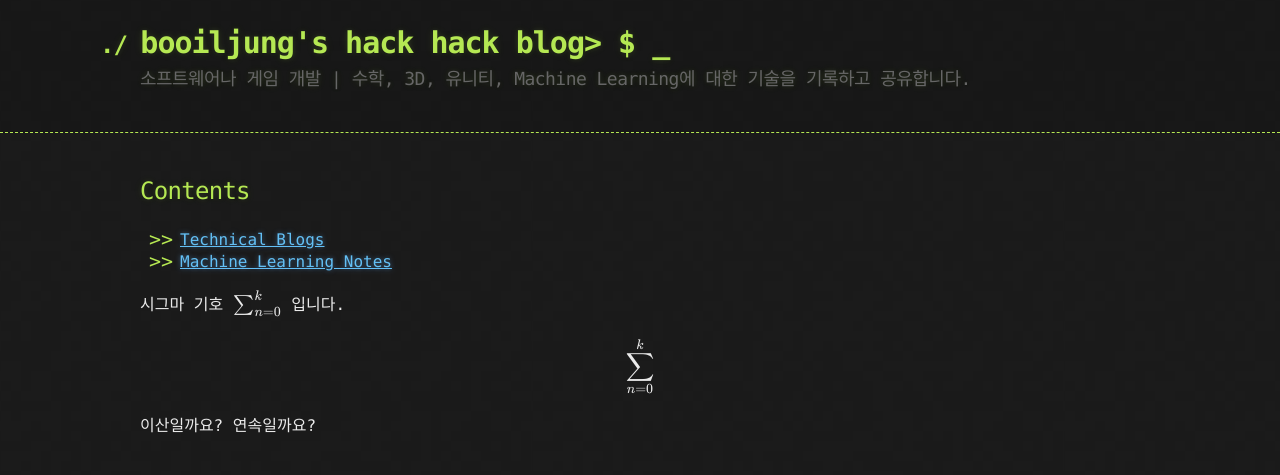
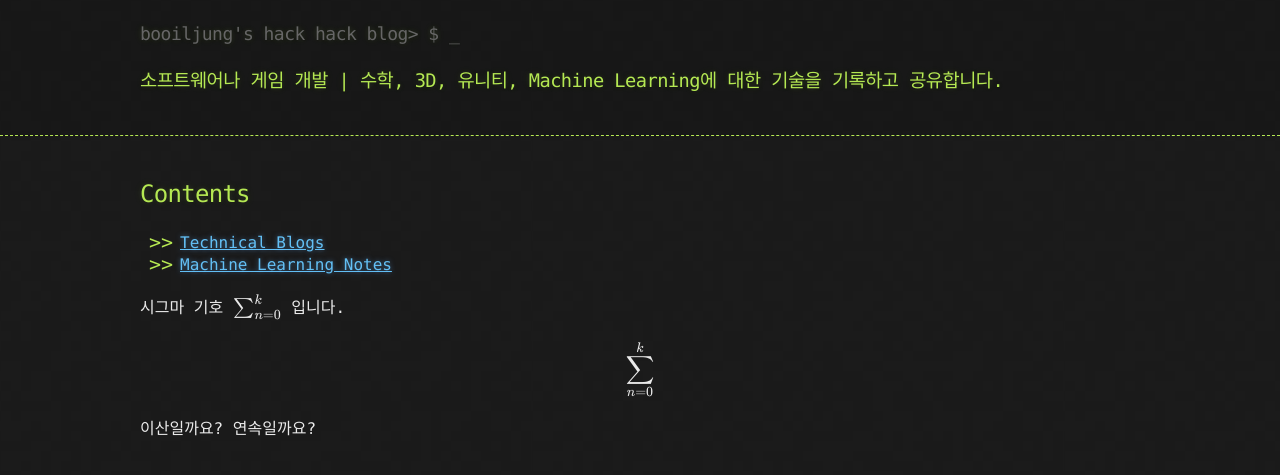
Before and after one commit to booiljung/xxxxx, a Jekyll site: the page built from index.md, in a window 1280 px wide. Shown: the top 475 px of the page. Built offline with Jekyll 4.4.1, drawn with Linux system fonts in a browser that asks for light colours; our own code applies the rules of GitHub Pages for plain Markdown files; formulas are drawn with MathJax 3.

Commit message:
background position changed

```diff
--- a/_config.yml
+++ b/_config.yml
@@ -1,7 +1,7 @@
+markdown: kramdown
 title: booiljung's hack hack blog> $ _
 description: 소프트웨어나 게임 개발 | 수학, 3D, 유니티, Machine Learning에 대한 기술을 기록하고 공유합니다.
 show_downloads: false
 google_analytics:
 theme: jekyll-theme-hacker
 encoding: utf-8
-markdown: kramdown
--- a/_layouts/default.html
+++ b/_layouts/default.html
@@ -37,11 +37,11 @@
 
   <body>
 
-    <header>
-      <div class="container" background="../_site_images/code.png">
+    <header background="../_site_images/code.png">
+      <div class="container">
 
-        <h1>{{ site.title | default: site.github.repository_name }}</h1>
-        <h2>{{ site.description | default: site.github.project_tagline }}</h2>
+        <h2>{{ site.title | default: site.github.repository_name }}</h2>
+        <h3>{{ site.description | default: site.github.project_tagline }}</h3>
 
         <!--
         <section id="downloads">
```
